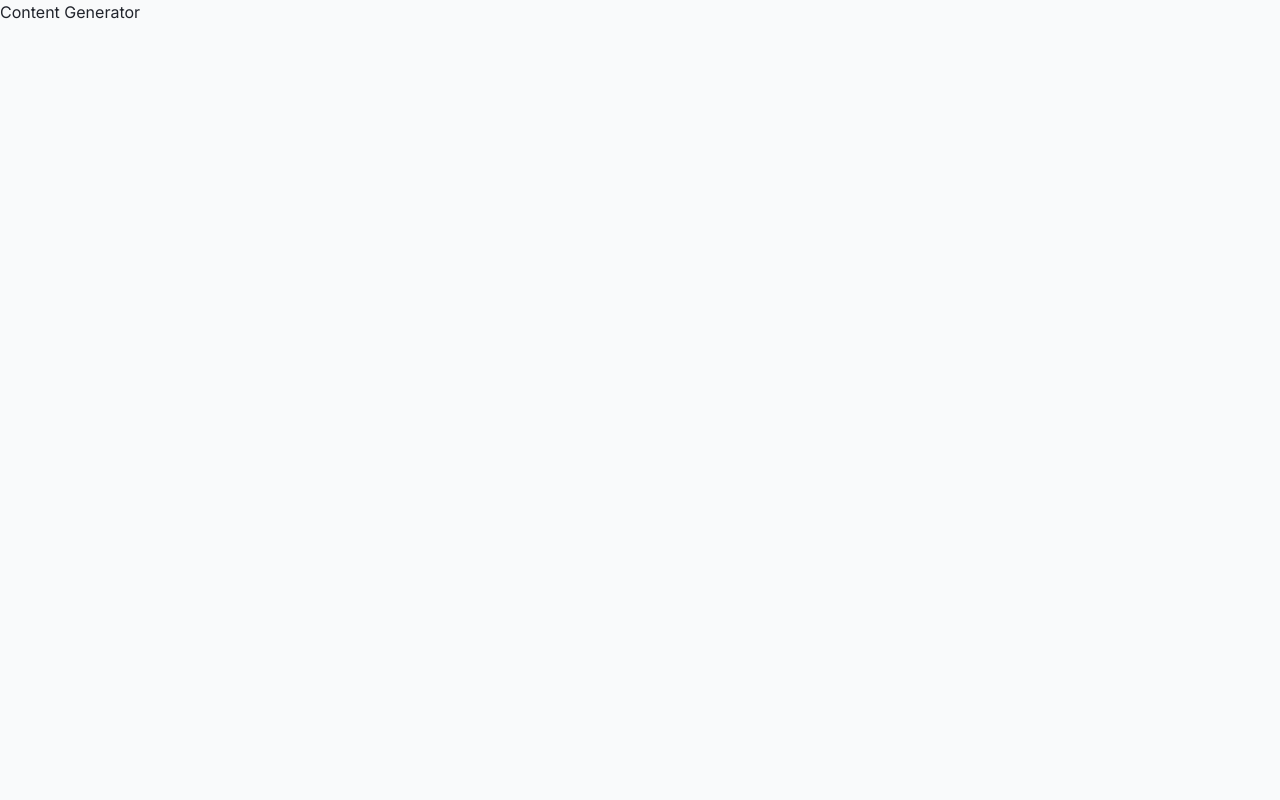
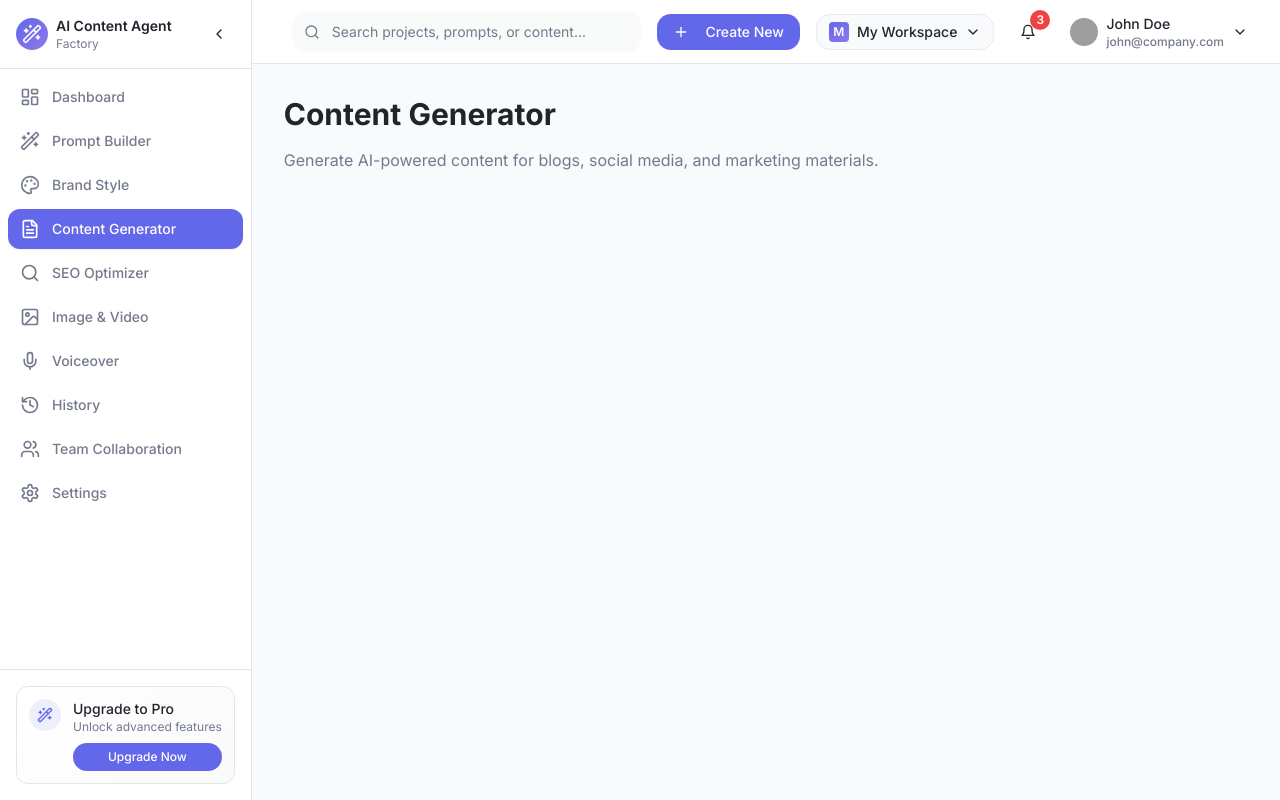
Before and after one commit to MuhammadTalhaJoiya1/ai-agent-ui-factory, a React (Vite) app: page /content-generator in a window 1280 px wide. Built offline with nearby package versions, Linux system fonts and the light colour scheme; grey boxes are pictures that could not be loaded.

Commit message:
Fix dashboard routing
Ensure all dashboard routes are working correctly.

```diff
--- a/src/components/dashboard/DashboardLayout.tsx
+++ b/src/components/dashboard/DashboardLayout.tsx
@@ -1,9 +1,13 @@
-import { useState } from "react";
+import { useState, ReactNode } from "react";
 import { Sidebar } from "./Sidebar";
 import { TopNavbar } from "./TopNavbar";
 import { DashboardMain } from "./DashboardMain";
 
-export function DashboardLayout() {
+interface DashboardLayoutProps {
+  children?: ReactNode;
+}
+
+export function DashboardLayout({ children }: DashboardLayoutProps = {}) {
   const [sidebarCollapsed, setSidebarCollapsed] = useState(false);
   const [mobileMenuOpen, setMobileMenuOpen] = useState(false);
 
@@ -32,7 +36,7 @@ export function DashboardLayout() {
       {/* Main Content Area */}
       <div className="flex flex-col flex-1 min-w-0">
         <TopNavbar onMobileMenuToggle={toggleMobileMenu} />
-        <DashboardMain />
+        {children || <DashboardMain />}
       </div>
     </div>
   );
--- a/src/pages/BrandStyle.tsx
+++ b/src/pages/BrandStyle.tsx
@@ -1,5 +1,14 @@
+import { DashboardLayout } from "@/components/dashboard/DashboardLayout";
+
 const BrandStyle = () => {
-  return <h1>Brand Style</h1>;
+  return (
+    <DashboardLayout>
+      <div className="p-8">
+        <h1 className="text-3xl font-bold text-foreground mb-4">Brand Style</h1>
+        <p className="text-muted-foreground">Define your brand voice, tone, and visual style guidelines.</p>
+      </div>
+    </DashboardLayout>
+  );
 };
 
 export default BrandStyle;
--- a/src/pages/ContentGenerator.tsx
+++ b/src/pages/ContentGenerator.tsx
@@ -1,5 +1,14 @@
+import { DashboardLayout } from "@/components/dashboard/DashboardLayout";
+
 const ContentGenerator = () => {
-  return <h1>Content Generator</h1>;
+  return (
+    <DashboardLayout>
+      <div className="p-8">
+        <h1 className="text-3xl font-bold text-foreground mb-4">Content Generator</h1>
+        <p className="text-muted-foreground">Generate AI-powered content for blogs, social media, and marketing materials.</p>
+      </div>
+    </DashboardLayout>
+  );
 };
 
 export default ContentGenerator;
--- a/src/pages/History.tsx
+++ b/src/pages/History.tsx
@@ -1,5 +1,14 @@
+import { DashboardLayout } from "@/components/dashboard/DashboardLayout";
+
 const History = () => {
-  return <h1>History</h1>;
+  return (
+    <DashboardLayout>
+      <div className="p-8">
+        <h1 className="text-3xl font-bold text-foreground mb-4">History</h1>
+        <p className="text-muted-foreground">View and manage your content generation history and projects.</p>
+      </div>
+    </DashboardLayout>
+  );
 };
 
 export default History;
--- a/src/pages/ImageVideo.tsx
+++ b/src/pages/ImageVideo.tsx
@@ -1,5 +1,14 @@
+import { DashboardLayout } from "@/components/dashboard/DashboardLayout";
+
 const ImageVideo = () => {
-  return <h1>Image & Video</h1>;
+  return (
+    <DashboardLayout>
+      <div className="p-8">
+        <h1 className="text-3xl font-bold text-foreground mb-4">Image & Video</h1>
+        <p className="text-muted-foreground">Create and edit images and videos with AI-powered tools.</p>
+      </div>
+    </DashboardLayout>
+  );
 };
 
 export default ImageVideo;
--- a/src/pages/PromptBuilder.tsx
+++ b/src/pages/PromptBuilder.tsx
@@ -1,5 +1,14 @@
+import { DashboardLayout } from "@/components/dashboard/DashboardLayout";
+
 const PromptBuilder = () => {
-  return <h1>Prompt Builder</h1>;
+  return (
+    <DashboardLayout>
+      <div className="p-8">
+        <h1 className="text-3xl font-bold text-foreground mb-4">Prompt Builder</h1>
+        <p className="text-muted-foreground">Create and customize AI prompts for your content generation needs.</p>
+      </div>
+    </DashboardLayout>
+  );
 };
 
 export default PromptBuilder;
--- a/src/pages/SEOOptimizer.tsx
+++ b/src/pages/SEOOptimizer.tsx
@@ -1,5 +1,14 @@
+import { DashboardLayout } from "@/components/dashboard/DashboardLayout";
+
 const SEOOptimizer = () => {
-  return <h1>SEO Optimizer</h1>;
+  return (
+    <DashboardLayout>
+      <div className="p-8">
+        <h1 className="text-3xl font-bold text-foreground mb-4">SEO Optimizer</h1>
+        <p className="text-muted-foreground">Optimize your content for search engines with AI-powered SEO analysis.</p>
+      </div>
+    </DashboardLayout>
+  );
 };
 
 export default SEOOptimizer;
--- a/src/pages/Settings.tsx
+++ b/src/pages/Settings.tsx
@@ -1,5 +1,14 @@
+import { DashboardLayout } from "@/components/dashboard/DashboardLayout";
+
 const Settings = () => {
-  return <h1>Settings</h1>;
+  return (
+    <DashboardLayout>
+      <div className="p-8">
+        <h1 className="text-3xl font-bold text-foreground mb-4">Settings</h1>
+        <p className="text-muted-foreground">Configure your account preferences and application settings.</p>
+      </div>
+    </DashboardLayout>
+  );
 };
 
 export default Settings;
--- a/src/pages/TeamCollaboration.tsx
+++ b/src/pages/TeamCollaboration.tsx
@@ -1,5 +1,14 @@
+import { DashboardLayout } from "@/components/dashboard/DashboardLayout";
+
 const TeamCollaboration = () => {
-  return <h1>Team Collaboration</h1>;
+  return (
+    <DashboardLayout>
+      <div className="p-8">
+        <h1 className="text-3xl font-bold text-foreground mb-4">Team Collaboration</h1>
+        <p className="text-muted-foreground">Collaborate with your team members on content projects and workflows.</p>
+      </div>
+    </DashboardLayout>
+  );
 };
 
 export default TeamCollaboration;
--- a/src/pages/Voiceover.tsx
+++ b/src/pages/Voiceover.tsx
@@ -1,5 +1,14 @@
+import { DashboardLayout } from "@/components/dashboard/DashboardLayout";
+
 const Voiceover = () => {
-  return <h1>Voiceover</h1>;
+  return (
+    <DashboardLayout>
+      <div className="p-8">
+        <h1 className="text-3xl font-bold text-foreground mb-4">Voiceover</h1>
+        <p className="text-muted-foreground">Generate natural-sounding voiceovers for your video content.</p>
+      </div>
+    </DashboardLayout>
+  );
 };
 
 export default Voiceover;
```
